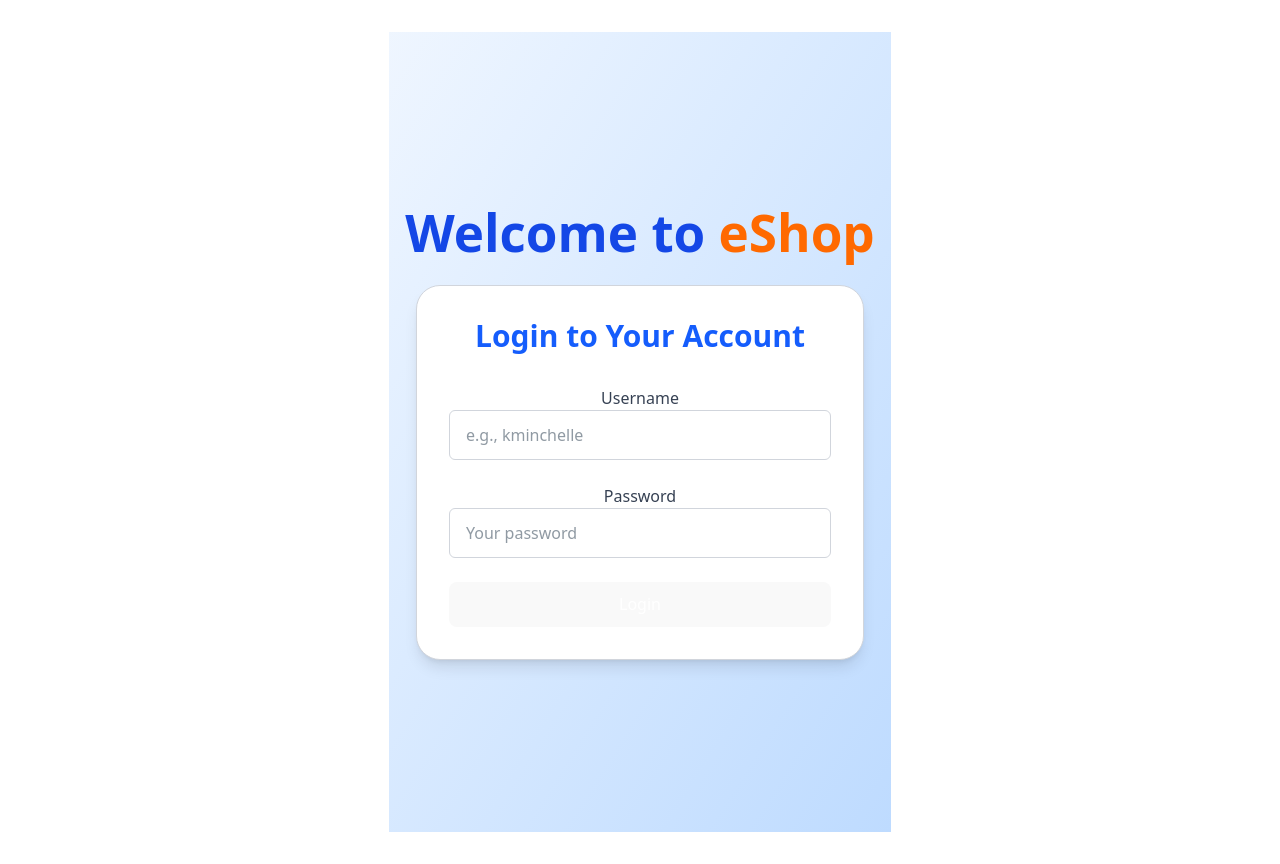
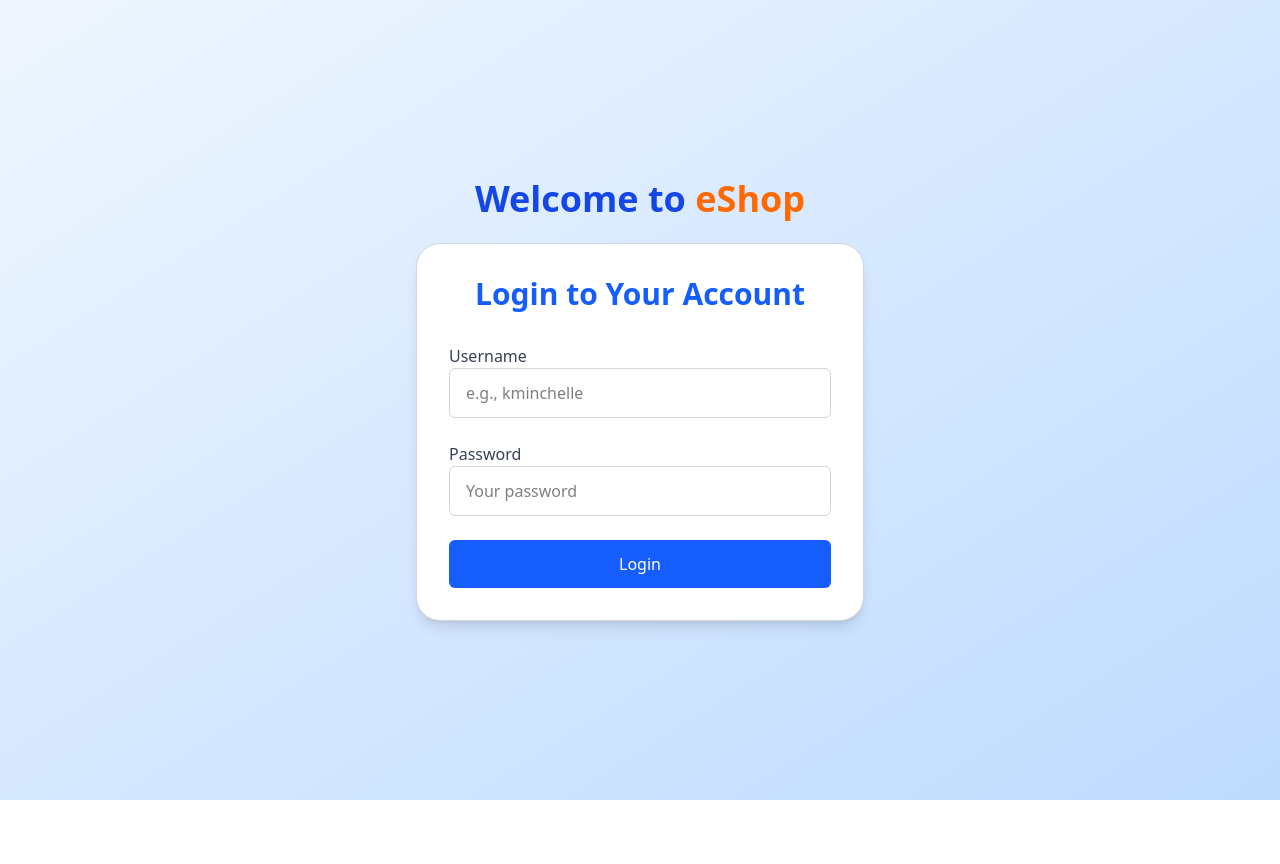
Before and after one commit to monali-g-eq/ecommerce-app, a React (Vite) app: page /login in a window 1280 px wide. After the commit the page ends 800 px from the top, so only its background shows below. Built offline with nearby package versions, Linux system fonts and the light colour scheme.

Commit message:
update the file

```diff
--- a/package.json
+++ b/package.json
@@ -17,6 +17,7 @@
     "react": "^19.0.0",
     "react-dom": "^19.0.0",
     "react-hook-form": "^7.56.1",
+    "react-icons": "^5.5.0",
     "react-redux": "^9.2.0",
     "react-router-dom": "^7.5.3",
     "redux": "^5.0.1",
--- a/src/App.css
+++ b/src/App.css
@@ -1,43 +1 @@
 @import "tailwindcss";
-#root {
-  max-width: 1280px;
-  margin: 0 auto;
-  padding: 2rem;
-  text-align: center;
-}
-
-.logo {
-  height: 6em;
-  padding: 1.5em;
-  will-change: filter;
-  transition: filter 300ms;
-}
-.logo:hover {
-  filter: drop-shadow(0 0 2em #646cffaa);
-}
-.logo.react:hover {
-  filter: drop-shadow(0 0 2em #61dafbaa);
-}
-
-@keyframes logo-spin {
-  from {
-    transform: rotate(0deg);
-  }
-  to {
-    transform: rotate(360deg);
-  }
-}
-
-@media (prefers-reduced-motion: no-preference) {
-  a:nth-of-type(2) .logo {
-    animation: logo-spin infinite 20s linear;
-  }
-}
-
-.card {
-  padding: 2em;
-}
-
-.read-the-docs {
-  color: #888;
-}
--- a/src/App.jsx
+++ b/src/App.jsx
@@ -5,6 +5,7 @@ import Products from './pages/Products';
 import ProductDetails from './pages/ProductDetails';
 import Cart from './pages/Cart';
 import Login from "./pages/Login";
+import Footer from './Component/Footer';
 import './App.css'
 
 // Optional Protected Route (if needed later)
@@ -17,9 +18,10 @@ function Layout() {
   return (
     <div className="flex flex-col min-h-screen bg-[#f3f4f6]">
       <Navbar />
-      <div className="p-4 sm:px-6 md:px-8 lg:px-10 xl:px-12 max-w-screen-xl mx-auto flex-1 overflow-auto">
+      <div className="pt-16 p-4 sm:px-6 md:px-8 lg:px-10 xl:px-12 max-w-screen-xl mx-auto flex-1 overflow-auto">
         <Outlet />
       </div>
+      <Footer />
     </div>
   );
 }
@@ -30,7 +32,7 @@ function App() {
       <Routes>
         <Route path="/login" element={<Login />} />
 
-        {/* Main Layout for other pages */}
+        {/* Main Layout for all other pages */}
         <Route element={<Layout />}>
           <Route index path="/" element={<Navigate to="/products" />} />
           <Route path="/products" element={<Products />} />
@@ -42,4 +44,5 @@ function App() {
   );
 }
 
+
 export default App;
--- a/src/Component/Navbar.jsx
+++ b/src/Component/Navbar.jsx
@@ -5,14 +5,14 @@ export default function Navbar() {
   return (
     <nav className="fixed top-0 left-0 w-full bg-black shadow-md z-50">
       <div className="max-w-7xl mx-auto px-4 py-3 flex items-center justify-between">
-        <Link to="/" className="text-2xl font-bold text-blue-600">
+        <Link to="/" className="text-2xl font-bold text-indigo-500">
           eShop
         </Link>
-        <div className="space-x-6 text-sm md:text-base">
+        <div className="space-x-6 text-sm md:text-base text-indigo-500">
           <Link to="/" className="hover:text-blue-600">Home</Link>
           <Link to="/products" className="hover:text-blue-600">Products</Link>
           <Link to="/cart" className="hover:text-blue-600">Cart</Link>
-          <Link to="/login" className="hover:text-blue-600">Login</Link>
+          <Link to="/login" className="hover:text-blue-600">Logout</Link>
         </div>
       </div>
     </nav>
--- a/src/index.css
+++ b/src/index.css
@@ -1,70 +1 @@
 @import "tailwindcss";
-
- :root {
-  font-family: system-ui, Avenir, Helvetica, Arial, sans-serif;
-  line-height: 1.5;
-  font-weight: 400;
-
-  color-scheme: light dark;
-  color: rgba(255, 255, 255, 0.87);
-  background-color: #242424;
-
-  font-synthesis: none;
-  text-rendering: optimizeLegibility;
-  -webkit-font-smoothing: antialiased;
-  -moz-osx-font-smoothing: grayscale;
-}
-
-a {
-  font-weight: 500;
-  color: #646cff;
-  text-decoration: inherit;
-}
-a:hover {
-  color: #535bf2;
-}
-
-body {
-  margin: 0;
-  display: flex;
-  place-items: center;
-  min-width: 320px;
-  min-height: 100vh;
-}
-
-h1 {
-  font-size: 3.2em;
-  line-height: 1.1;
-}
-
-button {
-  border-radius: 8px;
-  border: 1px solid transparent;
-  padding: 0.6em 1.2em;
-  font-size: 1em;
-  font-weight: 500;
-  font-family: inherit;
-  background-color: #1a1a1a;
-  cursor: pointer;
-  transition: border-color 0.25s;
-}
-button:hover {
-  border-color: #646cff;
-}
-button:focus,
-button:focus-visible {
-  outline: 4px auto -webkit-focus-ring-color;
-}
-
-@media (prefers-color-scheme: light) {
-  :root {
-    color: #213547;
-    background-color: #ffffff;
-  }
-  a:hover {
-    color: #747bff;
-  }
-  button {
-    background-color: #f9f9f9;
-  }
-}
```
